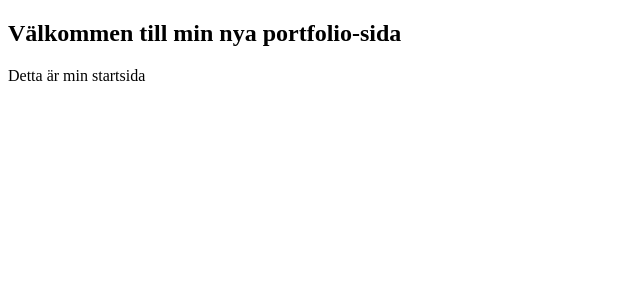
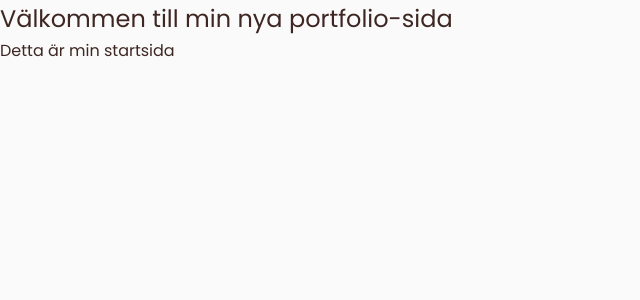
Before and after one commit to sunandacarlstrom/sunandacarlstrom.github.io, a React (Create React App) app: page / in a window 1280 px wide. Shown: the top 300 px of the page, without its empty margins (0-640 px from the left). Built offline with nearby package versions, Linux system fonts and the light colour scheme.

Commit message:
Bas CSS är fixad

```diff
--- a/src/App.jsx
+++ b/src/App.jsx
@@ -1,3 +1,4 @@
+import "./assets/css/style.css";
 import Home from "./components/Home/Home";
 
 const App = () => {
--- /dev/null
+++ b/src/assets/css/style.css
@@ -0,0 +1,30 @@
+@import url("https://fonts.googleapis.com/css2?family=Inconsolata:wght@400;500;600;700&family=Libre+Franklin:ital,wght@0,100;0,200;0,300;0,400;0,500;0,600;0,700;0,800;1,300;1,400;1,500;1,600;1,700;1,800&family=Poppins:ital,wght@0,100;0,200;0,300;0,400;0,500;0,600;0,700;0,800;0,900;1,300;1,400;1,500;1,600;1,700;1,800;1,900&display=swap");
+
+:root {
+    --primary-color: #fbc02d;
+    --secondary-color: #f57c00;
+    --text-color-light: #efebe9;
+    --text-color-dark: #3e2723;
+    --navbar-color: #f9a825;
+    --bg-dark: #212121;
+    --bg-light: #fafafa;
+}
+
+* {
+    margin: 0;
+    padding: 0;
+    box-sizing: border-box;
+}
+
+body {
+    font-family: "Poppins", sans-serif;
+    line-height: 1.6;
+    background-color: var(--bg-light);
+    color: var(--text-color-dark);
+}
+
+h1,
+h2,
+h3 {
+    font-weight: 400;
+}
```
